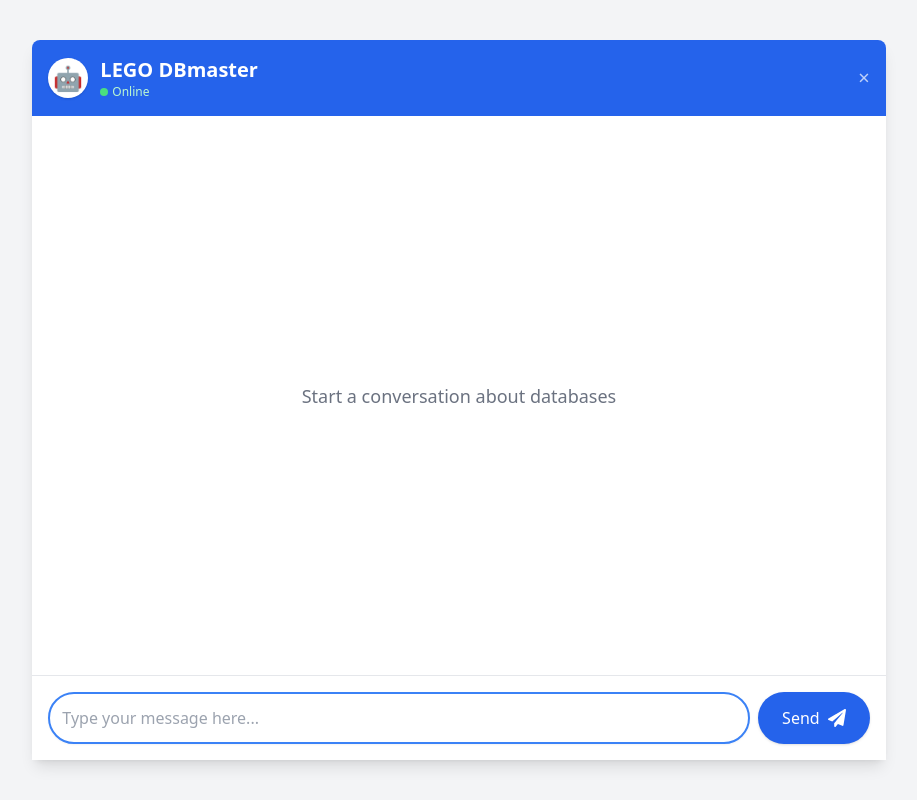
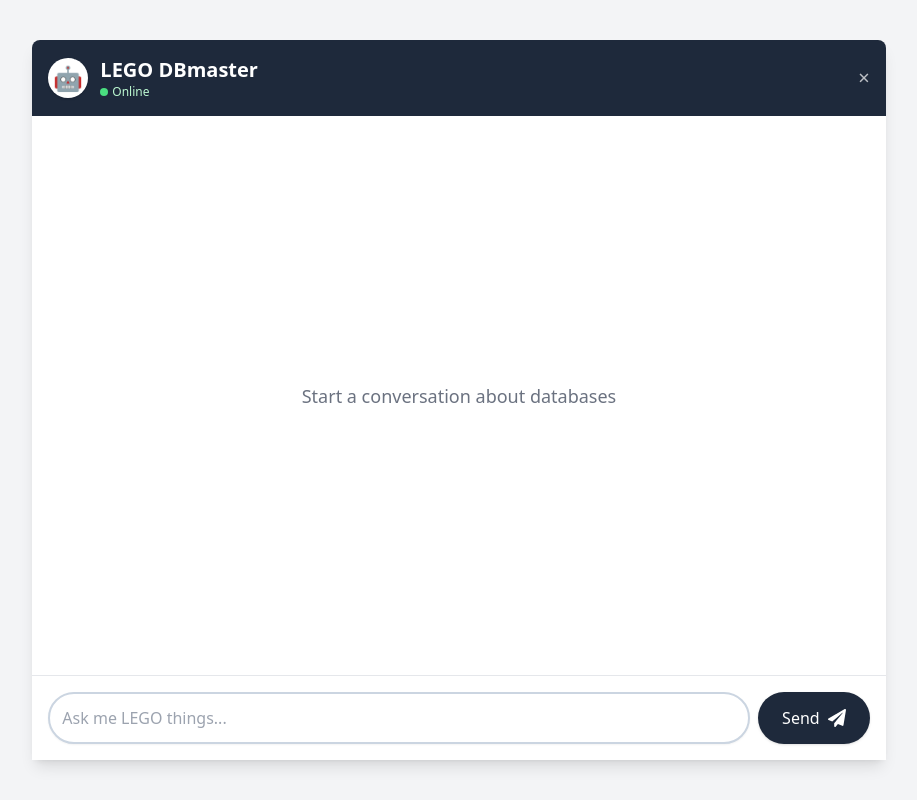
Before and after one commit to n1vedhar1/dbmaster, a Next.js app: page / in a window 1280 px wide. Shown: the whole page, without its empty margins (181-1098 px from the left). Built offline with nearby package versions, Linux system fonts and the light colour scheme.

Commit message:
Update UI colors

```diff
--- a/app/components/Bubble.tsx
+++ b/app/components/Bubble.tsx
@@ -18,7 +18,7 @@
            <div className={`max-w-[75%] px-4 py-2 rounded-2xl shadow-sm relative ${
                isUser
                    ? 'bg-gray-100 text-gray-900 rounded-br-none'
-                   : 'bg-blue-600 text-white rounded-bl-none'
+                   : 'bg-amber-500 text-white rounded-bl-none'
            }`}>
                <p className="whitespace-pre-wrap text-base">{content}</p>
                <div className="flex items-center gap-1 mt-1 text-xs opacity-70">
--- a/app/page.tsx
+++ b/app/page.tsx
@@ -17,7 +17,7 @@
    return (
        <main className="min-h-screen bg-gray-100 flex items-center justify-center">
            <div className="h-[90vh] w-2/3 max-w-4xl flex flex-col bg-white rounded-lg shadow-lg">
-               <header className="bg-blue-600 p-4 rounded-t-lg flex items-center justify-between">
+               <header className="bg-slate-800 p-4 rounded-t-lg flex items-center justify-between">
                    <div className="flex items-center gap-3">
                        <div className="bg-white rounded-full w-10 h-10 flex items-center justify-center shadow">
                            <span className="text-2xl">🤖</span>
@@ -59,12 +59,12 @@
                            <input
                                onChange={handleInputChange}
                                value={input}
-                               placeholder="Type your message here..."
-                               className="flex-1 p-3 border-2 border-blue-500 rounded-full focus:outline-none focus:ring-2 focus:ring-blue-500 focus:border-transparent text-gray-800 bg-white shadow-sm placeholder-gray-400"
+                               placeholder="Ask me LEGO things..."
+                               className="flex-1 p-3 border-2 border-slate-300 rounded-full focus:outline-none focus:ring-2 focus:ring-slate-400 focus:border-transparent text-gray-800 bg-white shadow-sm placeholder-gray-400"
                            />
                            <button
                                type="submit"
-                               className="flex items-center gap-2 px-6 py-3 bg-blue-600 text-white rounded-full hover:bg-blue-700 transition-colors duration-200 focus:outline-none focus:ring-2 focus:ring-blue-500 focus:ring-offset-2 disabled:opacity-50 disabled:cursor-not-allowed shadow"
+                               className="flex items-center gap-2 px-6 py-3 bg-slate-800 text-white rounded-full hover:bg-slate-900 transition-colors duration-200 focus:outline-none focus:ring-2 focus:ring-blue-500 focus:ring-offset-2 disabled:opacity-50 disabled:cursor-not-allowed shadow"
                                disabled={isLoading}
                            >
                                <span className="hidden sm:inline">Send</span>
```
